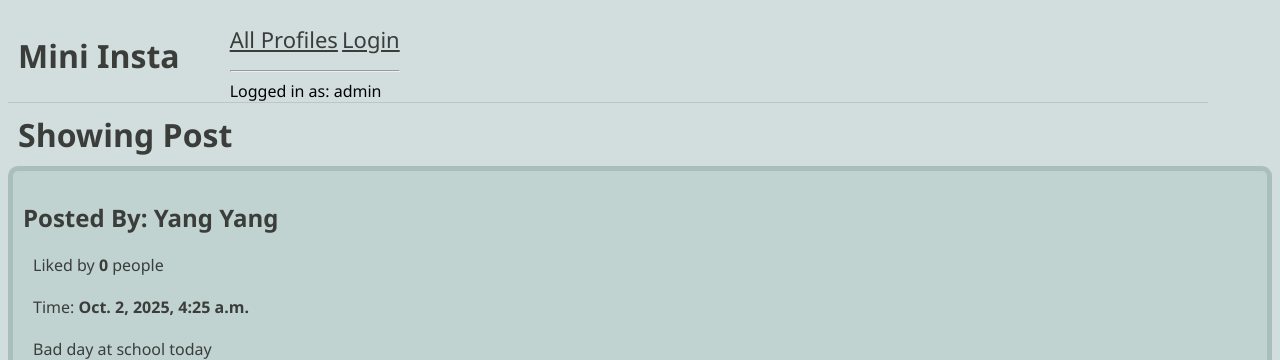
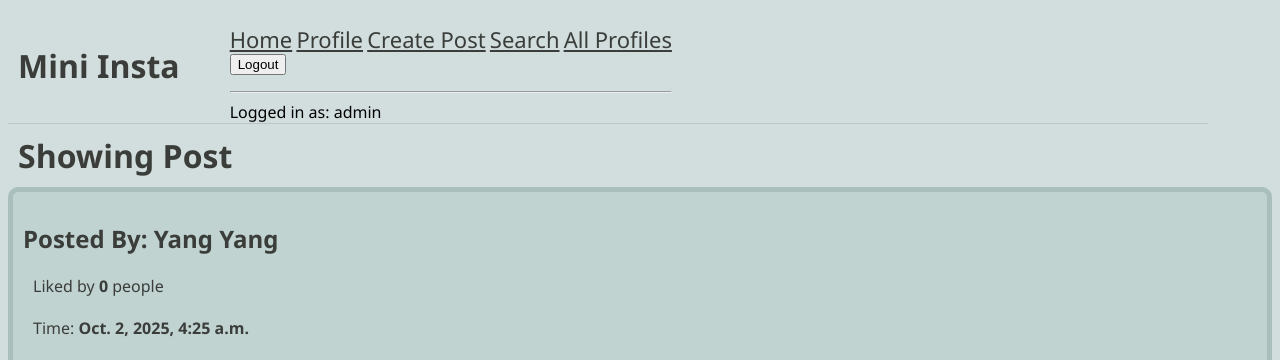
Before and after one commit to Amyat103/django, a Django app: page /mini_insta/post/1/ in a window 1280 px wide. Shown: the top 360 px of the page. Run offline with Django 5.2, Linux system fonts and the light colour scheme; a user stored in the database is signed in; data comes from the database, SQL or seed files in the repository; both versions use the stored data as it was after the commit; data that the repository does not hold is empty.

Commit message:
add asignmnet 4 tasks

```diff
--- a/mini_insta/models.py
+++ b/mini_insta/models.py
@@ -30,7 +30,7 @@ class Profile(models.Model):
 
     def get_absolute_url(self):
         """Return a url to display one instance of Profile"""
-        return reverse("profile", kwargs={"pk": self.pk})
+        return reverse("show_profile", kwargs={"pk": self.pk})
 
     def get_followers(self):
         """Return QuerySet of all followers for this profile."""
--- a/mini_insta/templates/mini_insta/base.html
+++ b/mini_insta/templates/mini_insta/base.html
@@ -13,17 +13,33 @@
             <h1>Mini Insta</h1>
             <nav>
                 <ul>
-                    {% if profile %}
-                        <li><a href="{% url 'show_feed' profile.pk %}">Home</a></li>
-                        <li><a href="{% url 'profile' profile.pk %}">Profile</a></li>
-                        <li><a href="{% url 'create_post' profile.pk %}">Create Post</a></li>
-                        <li><a href="{% url 'search' profile.pk %}">Search</a></li>
+                    {% if request.user.is_authenticated %}
+                        <li><a href="{% url 'show_feed' %}">Home</a></li>
+                        <li><a href="{% url 'profile' %}">Profile</a></li>
+                        <li><a href="{% url 'create_post' %}">Create Post</a></li>
+                        <li><a href="{% url 'search' %}">Search</a></li>
                     {% endif %}
                     <li><a href="{% url 'show_all_profiles' %}">All Profiles</a></li>
                     {% if request.user.is_authenticated %}
-                    <li><a href="{% url 'login' %}">Login</a></li>
+                    <li>
+                        <form action="{% url 'logout' %}" method="post">
+                            {% csrf_token %}
+                            <input type="submit" value="Logout">
+                        </form>
+                    </li>
                     {% else %}
-                    <li><a href="{% url 'logout' %}">Logout</a></li>
+                    <li>
+                        <form action="{% url 'login' %}" method="get">
+                            {% csrf_token %}
+                            <input type="submit" value="Login">
+                        </form>
+                    </li>
+                    <li>
+                        <form action="{% url 'create_profile' %}" method="get">
+                            {% csrf_token %}
+                            <input type="submit" value="create_profile">
+                        </form>
+                    </li>
                     {% endif %}
                 </ul>
                 <hr>
--- a/mini_insta/templates/mini_insta/create_post_form.html
+++ b/mini_insta/templates/mini_insta/create_post_form.html
@@ -7,7 +7,7 @@
 <h1>Create a new post for {{ profile.display_name }}</h1>
 
 
-<form action="{% url 'create_post' profile.pk %}" method="POST" enctype="multipart/form-data">
+<form action="{% url 'create_post' %}" method="POST" enctype="multipart/form-data">
     {% csrf_token %}
     <table>
         {{form.as_table}}
--- a/mini_insta/templates/mini_insta/login.html
+++ b/mini_insta/templates/mini_insta/login.html
@@ -11,7 +11,6 @@
     {% csrf_token %}
     {{ form }}
     <input type="submit" value="Login">
-    <input type="hidden" name="next" value="{% url 'show_all_profiles' %}">
 
     {% if request.GET.next %}
         <input type="hidden" name="next" value="{{ request.GET.next }}">
@@ -22,6 +21,6 @@
 
 <hr>
 Don't have an account?
-<a href="{% url 'register' %}">Register here</a>
+<a href="{% url 'create_profile' %}">Create Profile Here</a>
 
 {% endblock %}
--- a/mini_insta/templates/mini_insta/search.html
+++ b/mini_insta/templates/mini_insta/search.html
@@ -7,7 +7,7 @@
 
 <h1>Search for profiles and posts</h1>
 
-<form method="GET" action="{% url 'search' profile.pk %}">
+<form method="GET" action="{% url 'search' %}">
         <label for="query">Search:</label>
         <input type="text" name="query" id="query" required>
     <div>
--- a/mini_insta/templates/mini_insta/search_results.html
+++ b/mini_insta/templates/mini_insta/search_results.html
@@ -12,7 +12,7 @@
     {% for profile in profiles %}
     <article>
         <div class="post_container">
-            <a href="{% url 'profile' profile.pk %}">
+            <a href="{% url 'show_profile' profile.pk %}">
                 <img src="{{ profile.profile_image_url }}" alt="{{ profile.display_name }}">
                 <h3>{{ profile.display_name }}</h3>
                 <p>@{{ profile.username }}</p>
--- a/mini_insta/templates/mini_insta/show_all_profiles.html
+++ b/mini_insta/templates/mini_insta/show_all_profiles.html
@@ -11,7 +11,7 @@
     {% for profile in profiles %}
         <article>
             <div>
-                <a href="{% url 'profile' profile.pk %}">
+                <a href="{% url 'show_profile' profile.pk %}">
                     {% if profile.profile_image_url %}
                     <img src="{{ profile.profile_image_url }}" alt="{{ profile.display_name }} profile image"/>
                     {% elif profile.profile_image_file %}
--- a/mini_insta/templates/mini_insta/show_post.html
+++ b/mini_insta/templates/mini_insta/show_post.html
@@ -36,12 +36,23 @@
         {% endfor %}
 
         <div>
+        {% if request.user.is_authenticated and request.user == post.profile.user %}
             <form action="{% url 'update_post' post.pk %}" method="GET">
                 <button type="submit">Update Post</button>
             </form>
             <form action="{% url 'delete_post' post.pk %}" method="GET">
                 <button type="submit">Delete Post</button>
             </form>
+        {% elif request.user.is_authenticated %}
+            <form action="{% url 'like_post' post.pk %}" method="POST">
+                {% csrf_token %}
+                <button type="submit">Like Post</button>
+            </form>
+            <form action="{% url 'unlike_post' post.pk %}" method="POST">
+                {% csrf_token %}
+                <button type="submit">Unlike Post</button>
+                </form>
+        {% endif %}
         </div>
     </div>
 </article>
--- a/mini_insta/templates/mini_insta/update_profile_form.html
+++ b/mini_insta/templates/mini_insta/update_profile_form.html
@@ -15,7 +15,7 @@
 
     <div>
         <input type="submit" value="Update">
-        <a href="{% url 'profile' profile.pk %}">
+        <a href="{% url 'profile' %}">
             <input type="button" value="Cancel">
         </a>
     </div>
--- a/mini_insta/urls.py
+++ b/mini_insta/urls.py
@@ -12,11 +12,12 @@ from .views import *  # ProfileDetailView, ProfileListView
 # URL pattern specific to the restaurant app
 urlpatterns = [
     path("", ProfileListView.as_view(), name="show_all_profiles"),
-    path("profile/<int:pk>/", ProfileDetailView.as_view(), name="profile"),
-    path("profile/<int:pk>/update", UpdateProfileView.as_view(), name="update_profile"),
+    path("profile/", ProfileDetailView.as_view(), name="profile"),
+    path("profile/<int:pk>/", ProfileDetailView.as_view(), name="show_profile"),
+    path("profile/update", UpdateProfileView.as_view(), name="update_profile"),
     path("post/<int:pk>/", PostDetailView.as_view(), name="show_post"),
     path(
-        "profile/<int:pk>/create_post/",
+        "profile/create_post/",
         views.CreatePostView.as_view(),
         name="create_post",
     ),
@@ -32,8 +33,8 @@ urlpatterns = [
         ShowFollowingDetailView.as_view(),
         name="show_following",
     ),
-    path("profile/<int:pk>/feed", PostFeedListView.as_view(), name="show_feed"),
-    path("profile/<int:pk>/search", SearchView.as_view(), name="search"),
+    path("profile/feed", PostFeedListView.as_view(), name="show_feed"),
+    path("profile/search", SearchView.as_view(), name="search"),
     path(
         "login/",
         auth_views.LoginView.as_view(template_name="mini_insta/login.html"),
@@ -44,5 +45,10 @@ urlpatterns = [
         auth_views.LogoutView.as_view(next_page="show_all_profiles"),
         name="logout",
     ),
-    path("register/", views.UserRegisterView.as_view(), name="register"),
+    path("create_profile/", views.CreateProfileView.as_view(), name="create_profile"),
+    path("profile/<int:pk>/follow", FollowView.as_view(), name="follow_profile"),
+    path("profile/<int:pk>/unfollow", UnfollowView.as_view(), name="unfollow_profile"),
+    path("post/<int:pk>/like", LikeView.as_view(), name="like_post"),
+    path("post/<int:pk>/unlike", UnlikeView.as_view(), name="unlike_post"),
+    path("post/<int:pk>/comment", PostDetailView.as_view(), name="add_comment"),
 ]
--- a/mini_insta/views.py
+++ b/mini_insta/views.py
@@ -2,15 +2,17 @@
 # Author: David Myat (amyat@bu.edu), 9/25/2025
 # Description: Views for the mini_insta project
 import random
+from multiprocessing import context
 
+from django.contrib.auth import login
 from django.contrib.auth.forms import UserCreationForm
 from django.contrib.auth.mixins import LoginRequiredMixin
 from django.contrib.auth.models import User
-from django.shortcuts import render
+from django.shortcuts import redirect, render
 from django.urls import reverse
 from django.views.generic import *
 
-from .forms import CreatePostForm, UpdatePostForm, UpdateProfileForm
+from .forms import CreatePostForm, CreateProfileForm, UpdatePostForm, UpdateProfileForm
 from .models import *
 
 
@@ -35,6 +37,13 @@ class ProfileDetailView(DetailView):
     model = Profile
     template_name = "mini_insta/show_profile.html"
     context_object_name = "profile"
+
+    def get_object(self):
+        """Return profile of current logged in user."""
+        if "pk" in self.kwargs:
+            return Profile.objects.get(pk=self.kwargs["pk"])
+        else:
+            return Profile.objects.get(user=self.request.user)
 
 
 class PostView(DetailView):
@@ -64,16 +73,14 @@ class CreatePostView(LoginRequiredMixin, CreateView):
         """return context data for the template."""
         context = super().get_context_data()
 
-        pk = self.kwargs["pk"]
-        profile = Profile.objects.get(pk=pk)
+        profile = Profile.objects.get(user=self.request.user)
         context["profile"] = profile
 
         return context
 
     def form_valid(self, form):
         """handle form submission if form is valid."""
-        pk = self.kwargs["pk"]
-        profile = Profile.objects.get(pk=pk)
+        profile = Profile.objects.get(user=self.request.user)
         form.instance.profile = profile
         self.object = form.save()
 
@@ -94,7 +101,7 @@ class PostDetailView(DetailView):
     context_object_name = "post"
 
 
-class UpdatePostView(UpdateView):
+class UpdatePostView(LoginRequiredMixin, UpdateView):
     """A view to handle updating an existing post."""
 
     model = Post
@@ -105,8 +112,13 @@ class UpdatePostView(UpdateView):
         """Provide a URL to redirect to after successfully updating a post."""
         return reverse("show_post", kwargs={"pk": self.object.pk})
 
+    def get_login_url(self):
+        """Return URL for the app's login page."""
 
-class DeletePostView(DeleteView):
+        return reverse("login")
+
+
+class DeletePostView(LoginRequiredMixin, DeleteView):
     """A view to handle deleting an existing post."""
 
     model = Post
@@ -120,15 +132,30 @@ class DeletePostView(DeleteView):
 
         profile_pk = post.profile.pk
 
-        return reverse("profile", kwargs={"pk": profile_pk})
+        return reverse("show_profile", kwargs={"pk": profile_pk})
+
+    def get_login_url(self):
+        """Return URL for the app's login page."""
+
+        return reverse("login")
 
 
-class UpdateProfileView(UpdateView):
+class UpdateProfileView(LoginRequiredMixin, UpdateView):
     """A view to handle updating an existing profile."""
 
     model = Profile
     form_class = UpdateProfileForm
     template_name = "mini_insta/update_profile_form.html"
+
+    def get_login_url(self):
+        """Return URL for the app's login page."""
+
+        return reverse("login")
+
+    def get_object(self):
+        """Return profile of current logged in user."""
+
+        return Profile.objects.get(user=self.request.user)
 
 
 class ShowFollowersDetailView(DetailView):
@@ -137,7 +164,7 @@ class ShowFollowersDetailView(DetailView):
     model = Profile
     template_name = "mini_insta/show_followers.html"
 
-    def get_context_data(self):
+    def get_context_data(self, **kwargs):
         """return context data for the template."""
         context = super().get_context_data()
 
@@ -171,7 +198,7 @@ class ShowFollowingDetailView(DetailView):
         return context
 
 
-class PostFeedListView(ListView):
+class PostFeedListView(LoginRequiredMixin, ListView):
     """Define a view class to show feed for a profile"""
 
     model = Post
@@ -180,8 +207,7 @@ class PostFeedListView(ListView):
 
     def get_queryset(self):
         """Return QuerySet of posts for this profile's feed."""
-        pk = self.kwargs["pk"]
-        profile = Profile.objects.get(pk=pk)
+        profile = Profile.objects.get(user=self.request.user)
         posts = profile.get_post_feed()
         return posts
 
@@ -189,14 +215,18 @@ class PostFeedListView(ListView):
         """Return context data for the template."""
         context = super().get_context_data(**kwargs)
 
-        pk = self.kwargs["pk"]
-        profile = Profile.objects.get(pk=pk)
+        profile = Profile.objects.get(user=self.request.user)
         context["profile"] = profile
 
         return context
 
+    def get_login_url(self):
+        """Return URL for the app's login page."""
 
-class SearchView(ListView):
+        return reverse("login")
+
+
+class SearchView(LoginRequiredMixin, ListView):
     """Define a view class to search profiles and posts"""
 
     model = Post
@@ -207,8 +237,7 @@ class SearchView(ListView):
         """Method to handle search form."""
         # if no query go to search form or err
         if "query" not in request.GET:
-            pk = self.kwargs["pk"]
-            profile = Profile.objects.get(pk=pk)
+            profile = Profile.objects.get(user=self.request.user)
             context = {"profile": profile}
             return render(request, "mini_insta/search.html", context)
         else:
@@ -227,8 +256,7 @@ class SearchView(ListView):
         """Return context data for the template."""
         context = super().get_context_data(**kwargs)
 
-        pk = self.kwargs["pk"]
-        profile = Profile.objects.get(pk=pk)
+        profile = Profile.objects.get(user=self.request.user)
         context["profile"] = profile
 
         query = self.request.GET.get("query")
@@ -246,14 +274,143 @@ class SearchView(ListView):
 
         return context
 
+    def get_login_url(self):
+        """Return URL for the app's login page."""
 
-class UserRegisterView(CreateView):
+        return reverse("login")
+
+
+class CreateProfileView(CreateView):
     """A view to show/process the registration to create a new user."""
 
-    form_class = UserCreationForm
-    template_name = "mini_insta/register.html"
-    model = User
+    form_class = CreateProfileForm
+    template_name = "mini_insta/create_profile_form.html"
+    model = Profile
+
+    def get_context_data(self, **kwargs):
+        """Return context data for the template."""
+        context = super().get_context_data(**kwargs)
+
+        if "user_form" not in context:
+            context["user_form"] = UserCreationForm()
+
+        return context
+
+    def form_valid(self, form):
+        """Handle a valid form submission."""
+        user_form = UserCreationForm(self.request.POST)
+
+        if user_form.is_valid():
+            user = user_form.save()
+            login(
+                self.request, user, backend="django.contrib.auth.backends.ModelBackend"
+            )
+            form.instance.user = user
+
+            return super().form_valid(form)
+        else:
+            return self.form_invalid(form)
 
     def get_success_url(self):
         """Provide a URL to redirect to after successfully registering a user."""
+        return reverse("profile")
+
+
+class LikeView(LoginRequiredMixin, View):
+    """A view to handle liking a post."""
+
+    def get_login_url(self):
+        """Return URL for the login page."""
+
         return reverse("login")
+
+    def dispatch(self, request, *args, **kwargs):
+        """Handle like action."""
+        pk = self.kwargs["pk"]
+        post = Post.objects.get(pk=pk)
+
+        profile = Profile.objects.get(user=self.request.user)
+
+        if profile != post.profile:
+            seen_like = Like.objects.filter(post=post, profile=profile)
+            # like or unlike
+            if not seen_like:
+                Like.objects.create(post=post, profile=profile)
+
+        return redirect("show_post", pk=pk)
+
+
+class UnlikeView(LoginRequiredMixin, View):
+    """A view to handle unliking a post."""
+
+    def get_login_url(self):
+        """Return URL for the login page."""
+
+        return reverse("login")
+
+    def dispatch(self, request, *args, **kwargs):
+        """Handle unlike action."""
+        pk = self.kwargs["pk"]
+        post = Post.objects.get(pk=pk)
+
+        profile = Profile.objects.get(user=self.request.user)
+
+        if profile != post.profile:
+            seen_like = Like.objects.filter(post=post, profile=profile)
+            # unlike
+            if seen_like:
+                seen_like.delete()
+
+        return redirect("show_post", pk=pk)
+
+
+class FollowView(LoginRequiredMixin, View):
+    """A view to handle following a profile."""
+
+    def get_login_url(self):
+        """Return URL for the login page."""
+
+        return reverse("login")
+
+    def dispatch(self, request, *args, **kwargs):
+        """Handle follow action."""
+        pk = self.kwargs["pk"]
+        profile_to_follow = Profile.objects.get(pk=pk)
+
+        logged_in = Profile.objects.get(user=self.request.user)
+
+        if logged_in != profile_to_follow:
+            seen_follow = Follow.objects.filter(
+                profile=profile_to_follow, follower_profile=logged_in
+            )
+            if not seen_follow:
+                Follow.objects.create(
+                    profile=profile_to_follow, follower_profile=logged_in
+                )
+
+        return redirect("show_profile", pk=pk)
+
+
+class UnfollowView(LoginRequiredMixin, View):
+    """A view to handle unfollowing a profile."""
+
+    def get_login_url(self):
+        """Return URL for the login page."""
+
+        return reverse("login")
+
+    def dispatch(self, request, *args, **kwargs):
+        """Handle unfollow action."""
+        pk = self.kwargs["pk"]
+        profile_to_unfollow = Profile.objects.get(pk=pk)
+
+        logged_in = Profile.objects.get(user=self.request.user)
+
+        if logged_in != profile_to_unfollow:
+            seen_follow = Follow.objects.filter(
+                profile=profile_to_unfollow, follower_profile=logged_in
+            )
+            if seen_follow:
+                seen_follow.delete()
+
+        return redirect("show_profile", pk=pk)
```
Also changed, not shown: mini_insta/forms.py (+10 -0 lines), mini_insta/templates/mini_insta/create_profile_form.html (added, +25 -0 lines), mini_insta/templates/mini_insta/show_profile.html (+14 -3 lines), db.sqlite3.
